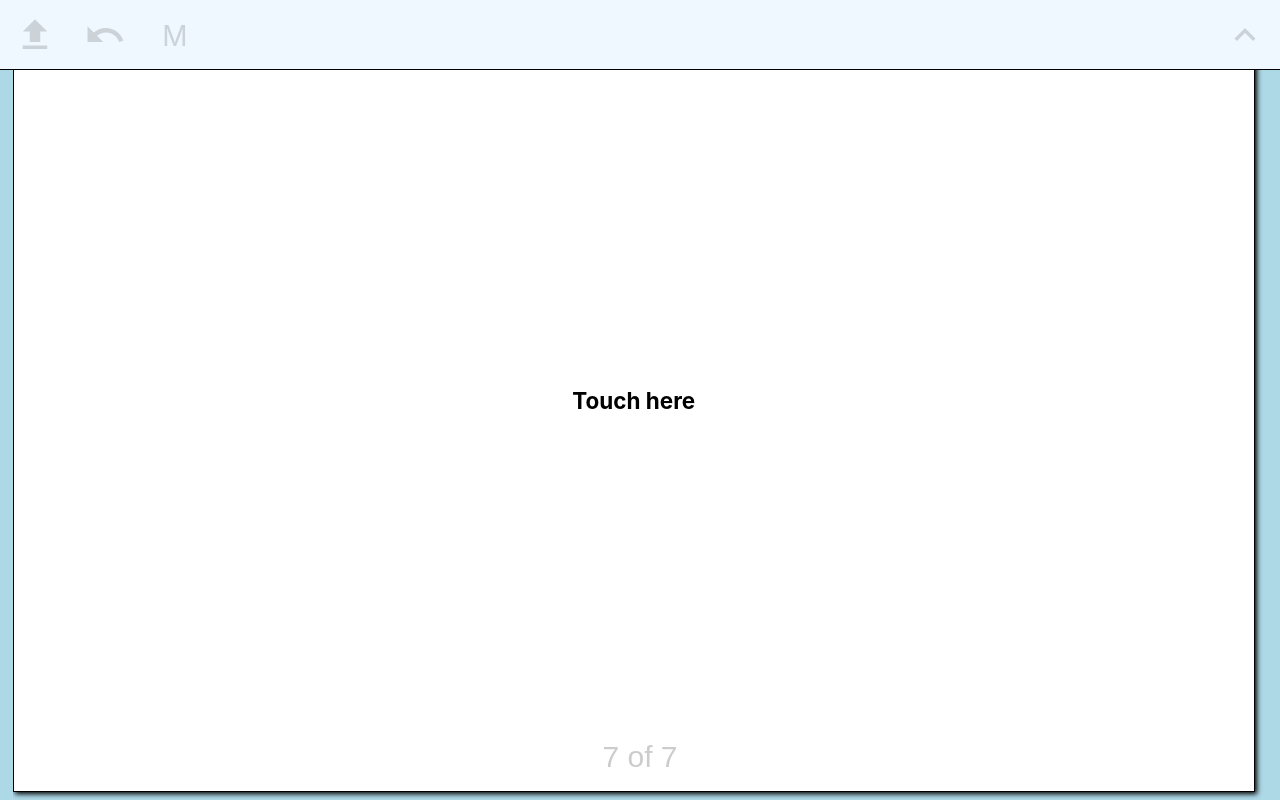
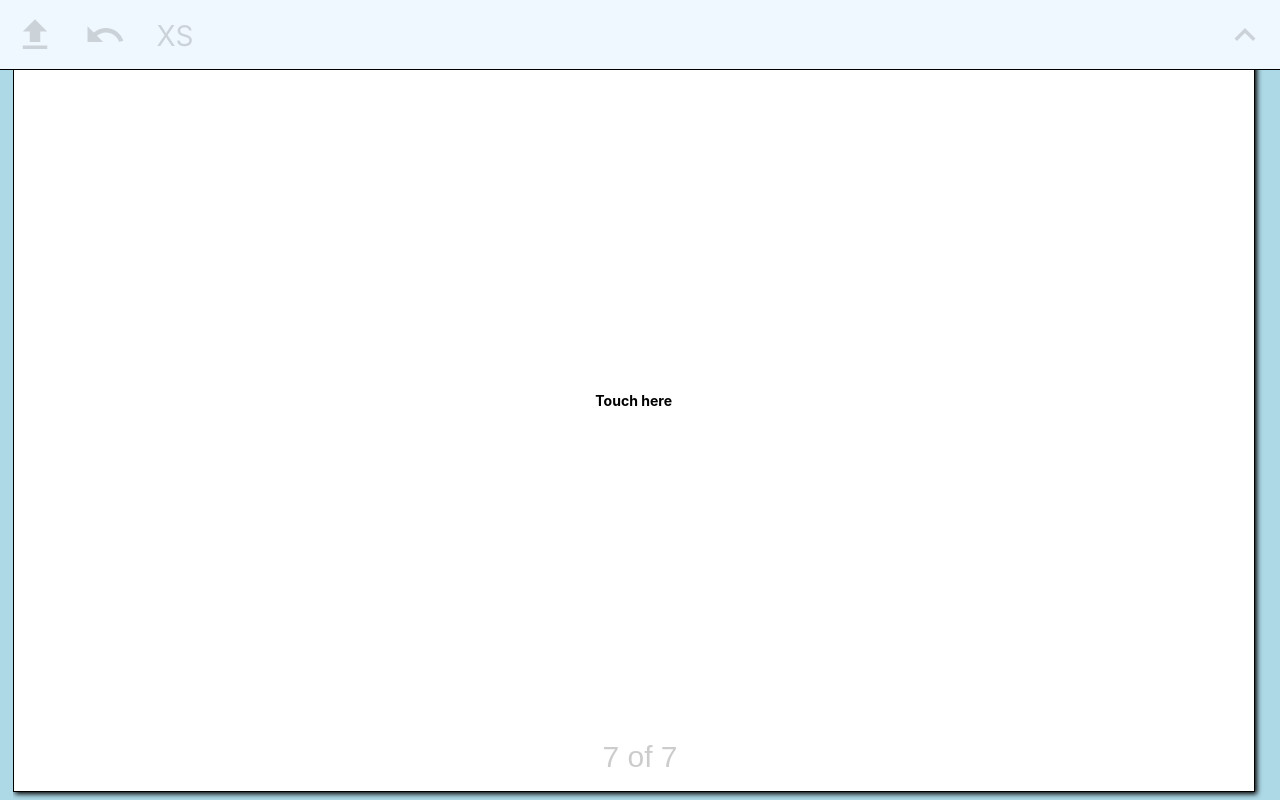
Before and after one commit to adrianclinansmith/markdown-cards, a React (Create React App) app: page / in a window 1280 px wide. Built offline with nearby package versions, Linux system fonts and the light colour scheme.

Commit message:
Added small and x-small font sizes

```diff
--- a/src/ToolbarItem.tsx
+++ b/src/ToolbarItem.tsx
@@ -61,7 +61,9 @@ export default function ToolbarItem({ id, setMd, fontSize, setFontSize }: Props)
 	}
 	else if (id === "font-size-picker") {
 		return (
-			<div className={className} id={id} ref={(el) => console.log(`ref for ${el?.className}`)}>
+			<div className={className} id={id}>
+				<div>XS</div>
+				<div>S</div>
 				<div>M</div>
 				<div>L</div>
 				<div>XL</div>
--- a/src/utils.ts
+++ b/src/utils.ts
@@ -5,7 +5,7 @@ import { useEffect, useRef } from "react";
 // *~*~*~*~*~*~*~*~*~*~*~*~*~*~*~*~*~*~*~*~*~*~*~*~*~*~*~*~*~*~*~*~*~*~*~*~*~*~*
 
 export const fontSizeMap: {[key: string]: string} = {
-	M: "medium", L: "large", XL: "x-large"
+	XS: "x-small", S: "small", M: "medium", L: "large", XL: "x-large"
 };
 
 // *~*~*~*~*~*~*~*~*~*~*~*~*~*~*~*~*~*~*~*~*~*~*~*~*~*~*~*~*~*~*~*~*~*~*~*~*~*~*
```
